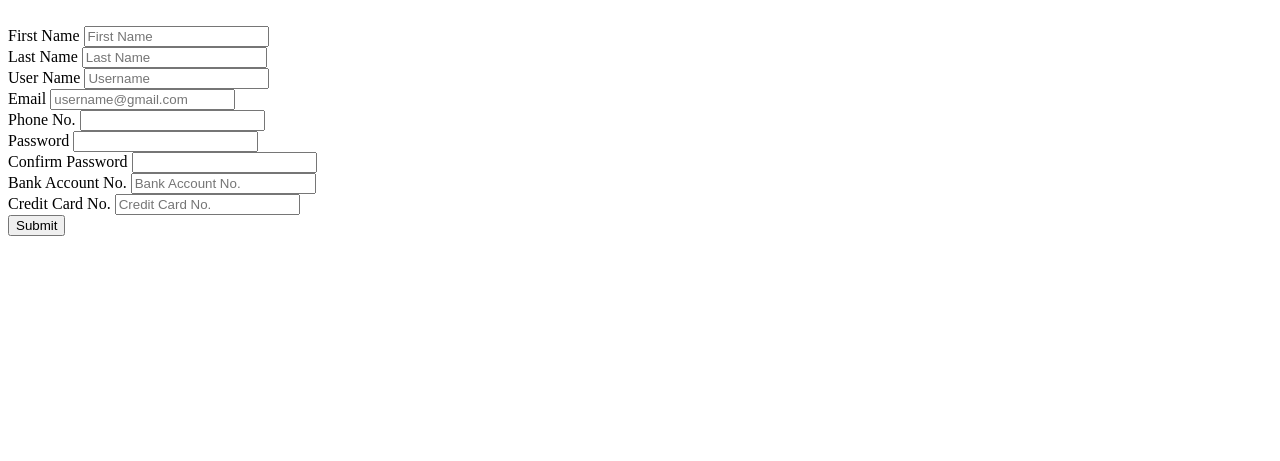
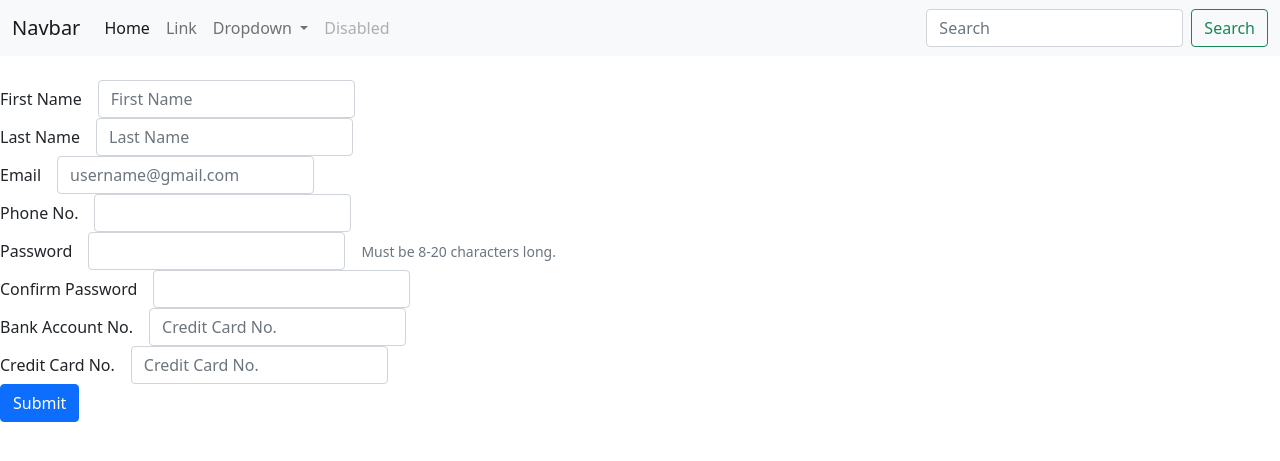
Before and after one commit to fardinanam/RentaStay, a Django app: page /accounts/signup/ in a window 1280 px wide. Shown: the top 461 px of the page. Run offline with Django 4.2, Linux system fonts and the light colour scheme.

Commit message:
bootstrap added, base html created

```diff
--- a/templates/accounts/signup.html
+++ b/templates/accounts/signup.html
@@ -1,34 +1,82 @@
+{% include 'base/base.html' %}
+
+{% block content %}
+
 <form method="POST">
     {% csrf_token %}
     {{ error }}
     <br>
 
-    <label for="firstname">First Name</label>
-    <input type="text" name="firstname" placeholder="First Name"><br>
+    <div class="row g-3 align-items-center">
+        <div class="col-auto">
+            <label for="firstname" class="col-form-label">First Name</label>
+        </div>
+        <div class="col-auto">
+            <input type="text" id="firstname" placeholder="First Name" class="form-control" aria-describedby="">
+        </div>
+    </div>
+    <div class="row g-3 align-items-center">
+        <div class="col-auto">
+            <label for="lastname" class="col-form-label">Last Name</label>
+        </div>
+        <div class="col-auto">
+            <input type="text" id="lastname" placeholder="Last Name" class="form-control" aria-describedby="">
+        </div>
+    </div>
+    <div class="row g-3 align-items-center">
+        <div class="col-auto">
+            <label for="email" class="col-form-label">Email</label>
+        </div>
+        <div class="col-auto">
+            <input type="email" id="email" placeholder="username@gmail.com" class="form-control" aria-describedby="" required>
+        </div>
+    </div>
+    <div class="row g-3 align-items-center">
+        <div class="col-auto">
+            <label for="phonenumber" class="col-form-label">Phone No.</label>
+        </div>
+        <div class="col-auto">
+            <input type="tel" id="lastname" class="form-control" aria-describedby="">
+        </div>
+    </div>
+    <div class="row g-3 align-items-center">
+        <div class="col-auto">
+            <label for="password" class="col-form-label">Password</label>
+        </div>
+        <div class="col-auto">
+            <input type="password" id="password" class="form-control" aria-describedby="" required>
+        </div>
+        <div class="col-auto">
+            <span id="passwordHelpInline" class="form-text">
+            Must be 8-20 characters long.
+            </span>
+        </div>
+    </div>
+    <div class="row g-3 align-items-center">
+        <div class="col-auto">
+            <label for="confirmpassword" class="col-form-label">Confirm Password</label>
+        </div>
+        <div class="col-auto">
+            <input type="password" id="confirmpassword" class="form-control" aria-describedby="" required>
+        </div>
+    </div>
+    <div class="row g-3 align-items-center">
+        <div class="col-auto">
+            <label for="bankaccount" class="col-form-label">Bank Account No.</label>
+        </div>
+        <div class="col-auto">
+            <input type="text" id="bankaccount" placeholder="Credit Card No." class="form-control" aria-describedby="">
+        </div>
+    </div>
+    <div class="row g-3 align-items-center">
+        <div class="col-auto">
+            <label for="creditcard" class="col-form-label">Credit Card No.</label>
+        </div>
+        <div class="col-auto">
+            <input type="text" id="creditcard" placeholder="Credit Card No." class="form-control" aria-describedby="">
+        </div>
+    </div>
 
-    <label for="lastname">Last Name</label>
-    <input type="text" name="lastname" placeholder="Last Name"><br>
-
-    <label for="username">User Name</label>
-    <input type="text" name="username" placeholder="Username" required><br>
-
-    <label for="email">Email</label>
-    <input type="email" name="email" placeholder="username@gmail.com" required><br>
-
-    <label for="phonenumber">Phone No.</label>
-    <input type="tel" name="phonenumber"><br>
-
-    <label for="password">Password</label>
-    <input type="password" name="password" required><br>
-
-    <label for="confirmpassword">Confirm Password</label>
-    <input type="password" name="confirmpassword" required><br>
-
-    <label for="bankaccount">Bank Account No.</label>
-    <input type="text" name="bankaccount" placeholder="Bank Account No."><br>
-
-    <label for="creditcard">Credit Card No.</label>
-    <input type="text" name="creditcard" placeholder="Credit Card No."><br>
-
-    <button type="submit">Submit</button>
+    <button type="submit" class="btn btn-primary">Submit</button>
 </form>
+{% endblock content %}
--- /dev/null
+++ b/templates/base/base.html
@@ -0,0 +1,58 @@
+<!DOCTYPE html>
+
+<html lang="en">
+    <head>
+        <title>RentaStay</title>
+        <meta name="viewport" content="width=device-width, initial-scale=1">
+        <meta charset="utf-8">
+
+        <!-- bootstrap -->
+        <link href="https://cdn.jsdelivr.net/npm/bootstrap@5.1.3/dist/css/bootstrap.min.css" rel="stylesheet"
+            integrity="sha384-1BmE4kWBq78iYhFldvKuhfTAU6auU8tT94WrHftjDbrCEXSU1oBoqyl2QvZ6jIW3" crossorigin="anonymous">
+    </head>
+    <body>
+        <nav class="navbar navbar-expand-lg navbar-light bg-light">
+            <div class="container-fluid">
+                <a class="navbar-brand" href="#">Navbar</a>
+                <button class="navbar-toggler" type="button" data-bs-toggle="collapse" data-bs-target="#navbarSupportedContent" aria-controls="navbarSupportedContent" aria-expanded="false" aria-label="Toggle navigation">
+                <span class="navbar-toggler-icon"></span>
+                </button>
+                <div class="collapse navbar-collapse" id="navbarSupportedContent">
+                <ul class="navbar-nav me-auto mb-2 mb-lg-0">
+                    <li class="nav-item">
+                    <a class="nav-link active" aria-current="page" href="#">Home</a>
+                    </li>
+                    <li class="nav-item">
+                    <a class="nav-link" href="#">Link</a>
+                    </li>
+                    <li class="nav-item dropdown">
+                    <a class="nav-link dropdown-toggle" href="#" id="navbarDropdown" role="button" data-bs-toggle="dropdown" aria-expanded="false">
+                        Dropdown
+                    </a>
+                    <ul class="dropdown-menu" aria-labelledby="navbarDropdown">
+                        <li><a class="dropdown-item" href="#">Action</a></li>
+                        <li><a class="dropdown-item" href="#">Another action</a></li>
+                        <li><hr class="dropdown-divider"></li>
+                        <li><a class="dropdown-item" href="#">Something else here</a></li>
+                    </ul>
+                    </li>
+                    <li class="nav-item">
+                    <a class="nav-link disabled">Disabled</a>
+                    </li>
+                </ul>
+                <form class="d-flex">
+                    <input class="form-control me-2" type="search" placeholder="Search" aria-label="Search">
+                    <button class="btn btn-outline-success" type="submit">Search</button>
+                </form>
+                </div>
+            </div>
+        </nav>
+        {% block content %}
+
+        {% endblock %}
+        <!-- required bootstrap js -->
+        <script src="https://cdn.jsdelivr.net/npm/bootstrap@5.1.3/dist/js/bootstrap.bundle.min.js"
+            integrity="sha384-ka7Sk0Gln4gmtz2MlQnikT1wXgYsOg+OMhuP+IlRH9sENBO0LRn5q+8nbTov4+1p"
+            crossorigin="anonymous"></script>
+    </body>
+</html>
```
